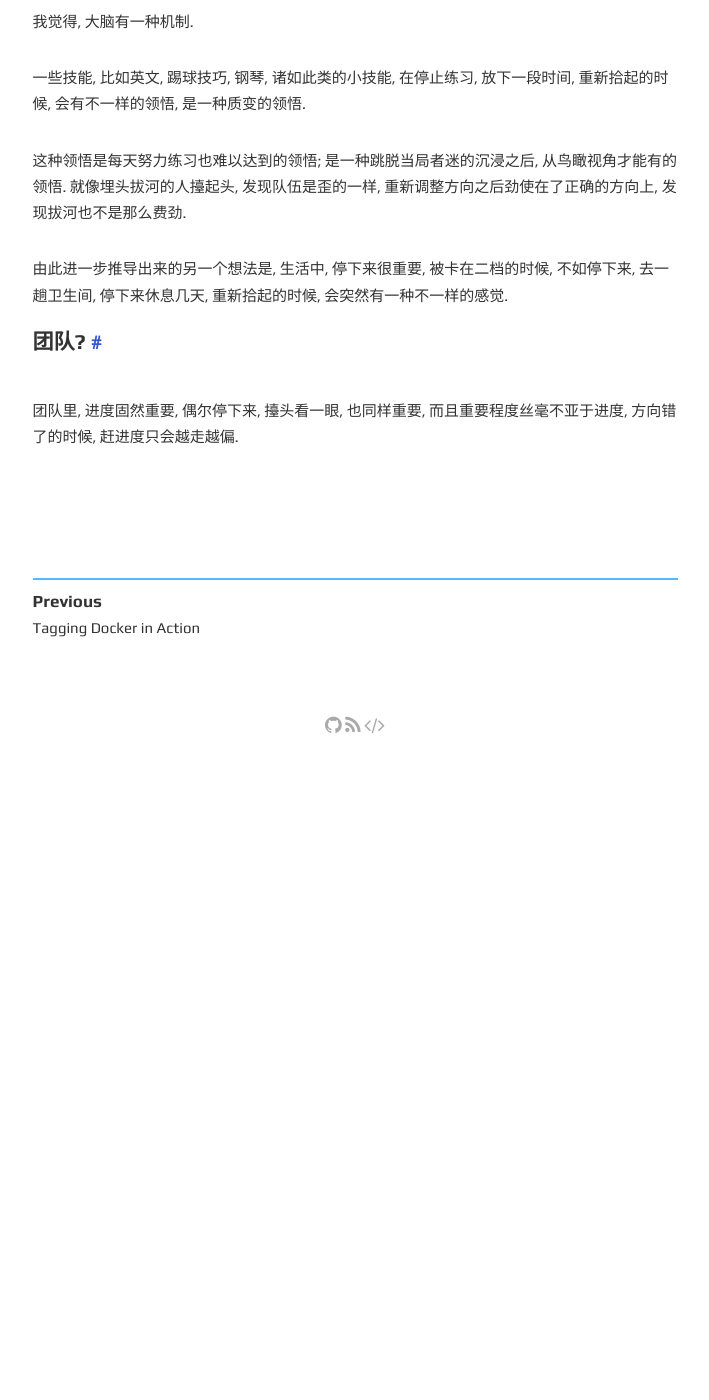
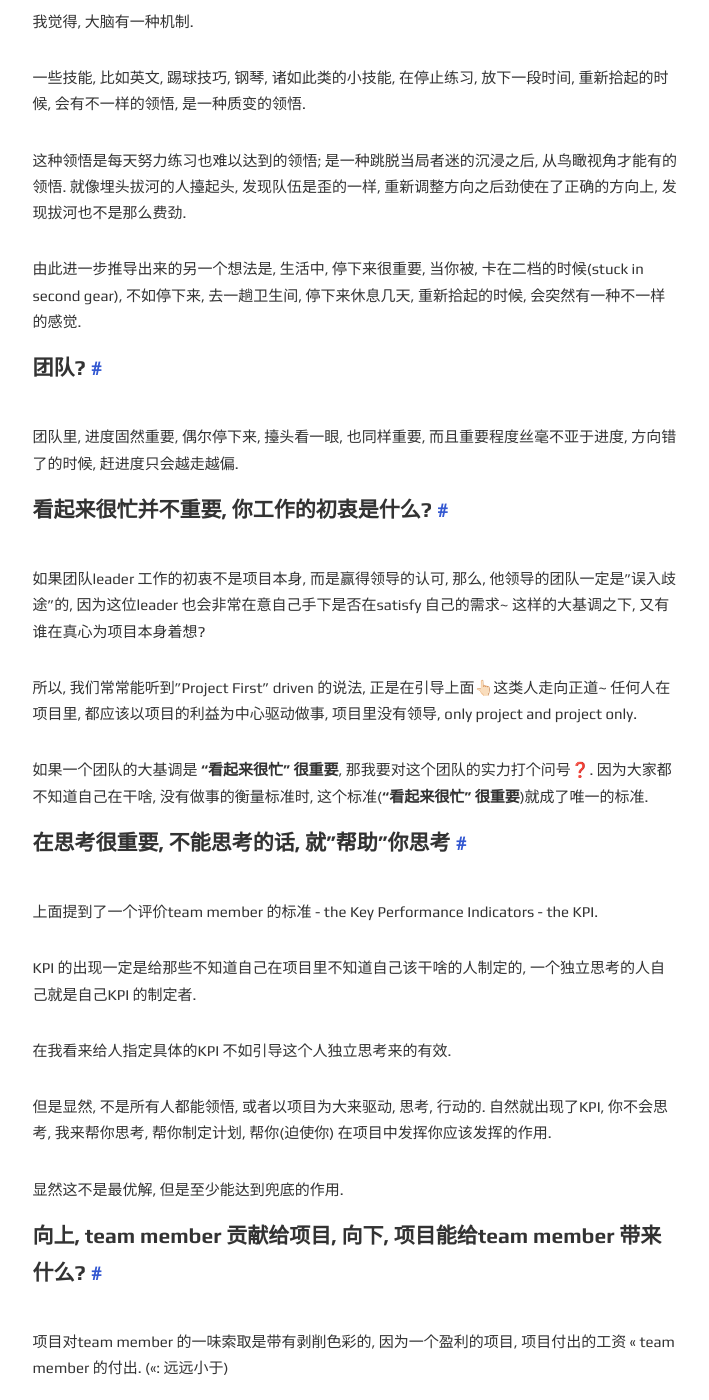
Before and after one commit to DavideBri/Gesko, a Jekyll site: the page built from _posts/2022-03-19-strange-feelings.md, in a window 1280 px wide and 1400 px high, scrolled down 388 px. Shown: the whole window, without its empty margins (285-994 px from the left). Built offline with Jekyll 4.4.1, drawn with Linux system fonts in a browser that asks for light colours; comment, search, counter and statistics services are not loaded; before the commit the page ends 1143 px from its top, so only the background shows below that; some of the changed text lies outside the part shown.

Commit message:
strange feeling

```diff
--- a/_posts/2022-03-19-strange-feelings.md
+++ b/_posts/2022-03-19-strange-feelings.md
@@ -1,11 +1,11 @@
 ---
-title: "感觉怪怪的"
+title: "奇异果🥝"
 date:   2022-03-19
 tags:
   - 杂文
 ---
 
-领悟~
+Ted Chiang 有一篇小说, 领悟~, 看得我直呼内行.
 
 #### 我觉得
 
@@ -15,8 +15,43 @@ tags:
 
 这种领悟是每天努力练习也难以达到的领悟; 是一种跳脱当局者迷的沉浸之后, 从鸟瞰视角才能有的领悟. 就像埋头拔河的人擡起头, 发现队伍是歪的一样, 重新调整方向之后劲使在了正确的方向上, 发现拔河也不是那么费劲.
 
-由此进一步推导出来的另一个想法是, 生活中, 停下来很重要, 被卡在二档的时候, 不如停下来, 去一趟卫生间, 停下来休息几天, 重新拾起的时候, 会突然有一种不一样的感觉.
+由此进一步推导出来的另一个想法是, 生活中, 停下来很重要, 当你被, 卡在二档的时候(stuck in second gear), 不如停下来, 去一趟卫生间, 停下来休息几天, 重新拾起的时候, 会突然有一种不一样的感觉.
 
 #### 团队?
 
 团队里, 进度固然重要, 偶尔停下来, 擡头看一眼, 也同样重要, 而且重要程度丝毫不亚于进度, 方向错了的时候, 赶进度只会越走越偏.
+
+#### 看起来很忙并不重要, 你工作的初衷是什么?
+
+如果团队leader 工作的初衷不是项目本身, 而是赢得领导的认可, 那么, 他领导的团队一定是"误入歧途"的, 因为这位leader 也会非常在意自己手下是否在satisfy 自己的需求~ 这样的大基调之下, 又有谁在真心为项目本身着想?
+
+所以, 我们常常能听到"Project First" driven 的说法, 正是在引导上面👆🏻️这类人走向正道~ 任何人在项目里, 都应该以项目的利益为中心驱动做事, 项目里没有领导, only project and project only.
+
+如果一个团队的大基调是 **"看起来很忙" 很重要**, 那我要对这个团队的实力打个问号❓️. 因为大家都不知道自己在干啥, 没有做事的衡量标准时, 这个标准(**"看起来很忙" 很重要**)就成了唯一的标准.
+
+#### 在思考很重要, 不能思考的话, 就"帮助"你思考
+
+上面提到了一个评价team member 的标准 - the Key Performance Indicators - the KPI.
+
+KPI 的出现一定是给那些不知道自己在项目里不知道自己该干啥的人制定的, 一个独立思考的人自己就是自己KPI 的制定者.
+
+在我看来给人指定具体的KPI 不如引导这个人独立思考来的有效.
+
+但是显然, 不是所有人都能领悟, 或者以项目为大来驱动, 思考, 行动的. 自然就出现了KPI, 你不会思考, 我来帮你思考, 帮你制定计划, 帮你(迫使你) 在项目中发挥你应该发挥的作用.
+
+显然这不是最优解, 但是至少能达到兜底的作用.
+
+#### 向上, team member 贡献给项目, 向下, 项目能给team member 带来什么?
+
+项目对team member 的一味索取是带有剥削色彩的, 因为一个盈利的项目, 项目付出的工资 << team member 的付出. (<<: 远远小于)
+
+如果要让team member 的付出值得, 项目能带给team member 的不能只是数字或者具体的承诺, 例如工资, 奖金 云云~
+
+稳定的团队应该有一个无形的公式, 项目付出的工资 + 项目产生的无形资产 ≈ team member 的付出.
+
+项目产生的无形资产包括, 不仅限于:
+1. 自我成长
+2. 成就感
+3. 带来的社会地位
+
+这些看起来像饼, 但是每个人心里的称都能看得明白. 对于领导者来说, 与其画饼, 不如先认真想想, 项目能给team member 带来什么, 不如先落实付出实际行动, 提升一下项目的b 格.
```
